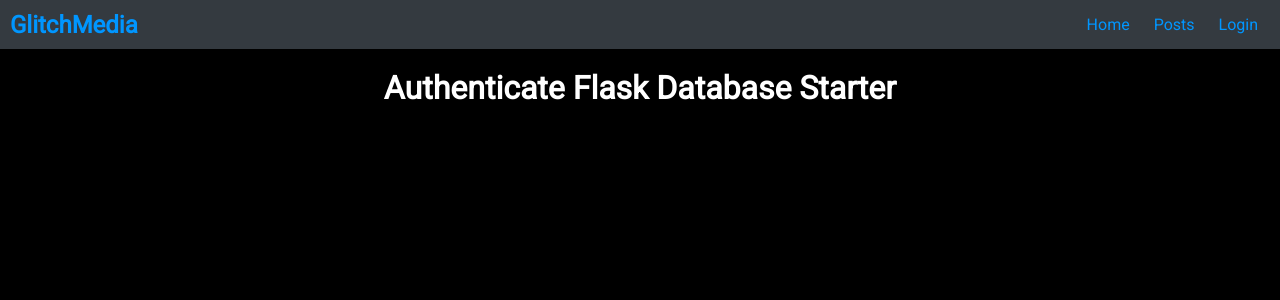
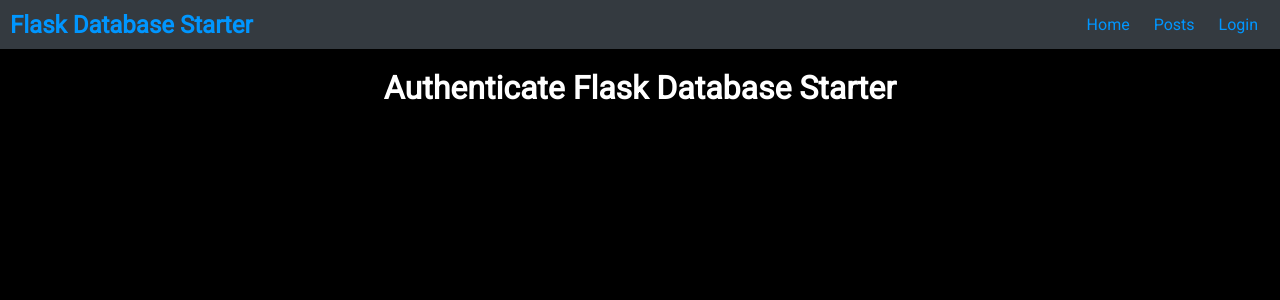
Before and after one commit to kokonut27/Flask-Database-Starter, a Flask app: page /login in a window 1280 px wide. Shown: the top 300 px of the page. Run offline with Flask 2, Linux system fonts and the light colour scheme; some libraries are stand-ins or nearby versions.

Commit message:
update to template again

```diff
--- /dev/null
+++ b/app.py
@@ -0,0 +1,171 @@
+import flask
+import sqlite3
+import markdown2
+import os
+from replit import db
+from werkzeug.exceptions import abort
+
+def get_db_connection():
+  conn = sqlite3.connect('database.db')
+  conn.row_factory = sqlite3.Row
+  return conn
+
+def get_post(post_id):
+  conn = get_db_connection()
+  post = conn.execute('SELECT * FROM posts WHERE id = ?', (post_id, )).fetchone()
+  conn.close()
+  if post == None:
+    abort(404)
+  return post
+
+def get_user(user_id):
+  conn = get_db_connection()
+  user = conn.execute('SELECT * FROM userInfo WHERE userNum = ?', (user_id, )).fetchone()
+  conn.close()
+  if user == None:
+    abort(404)
+  return user
+
+app = flask.Flask(__name__,
+                  static_url_path='',
+                  static_folder='static',
+                  template_folder='templates')
+app.config['SECRET_KEY'] = os.environ['SECRET_KEY']
+topics = ['fun', 'coding', 'gaming', 'random']
+
+# db.clear()
+
+try:
+  if db[os.environ["REPL_OWNER"]]:
+    print("db key", os.environ["REPL_OWNER"], "exists")
+  else:
+    db[os.environ["REPL_OWNER"]] = {}
+  if db[os.environ["REPL_OWNER"]]["topics"]:
+    print("db key 'topics' exists")
+  else:
+    db[os.environ["REPL_OWNER"]]["topics"] = []
+  if db[os.environ["REPL_OWNER"]]["hasLiked"]:
+    print("db key 'hasLiked' exists")
+  else:
+    db[os.environ["REPL_OWNER"]]["hasLiked"] = []
+except:
+  db[os.environ["REPL_OWNER"]] = {}
+  db[os.environ["REPL_OWNER"]]["topics"] = []
+  db[os.environ["REPL_OWNER"]]["hasLiked"] = []
+
+@app.route('/')
+def index():
+  conn = get_db_connection()
+  posts = conn.execute('SELECT * FROM posts').fetchall()
+  conn.close()
+  return flask.render_template(
+    'index.html',
+    loggedIn = flask.request.headers['X-Replit-User-Id'],
+    posts = posts
+  )
+
+@app.route('/login', methods = ["POST", "GET"])
+def login():
+  if flask.request.method == "POST":
+    loggedIn = flask.request.headers['X-Replit-User-Id']
+    username = flask.request.headers['X-Replit-User-Name']
+    conn = get_db_connection()
+    conn.execute("INSERT INTO userInfo (username, userid) VALUES (?, ?)", (username, loggedIn))
+    conn.commit()
+    conn.close()
+    return flask.render_template(
+      'login.html',
+      loggedIn = loggedIn
+    )
+
+  if flask.request.method == "GET":
+    return flask.render_template('login.html')
+
+@app.route('/dashboard', methods = ["POST", "GET"])
+def dashboard():
+  if flask.request.method == "GET":
+    return flask.render_template(
+      'dashboard.html',
+      username = flask.request.headers['X-Replit-User-Name'],
+      user_id = flask.request.headers['X-Replit-User-Id'],
+      loggedIn = flask.request.headers['X-Replit-User-Id']
+    )
+
+@app.route('/posts', methods = ["POST", "GET"])
+def posts():
+  conn = get_db_connection()
+  posts = conn.execute('SELECT * FROM posts').fetchall()
+  conn.close()
+  return flask.render_template(
+    'posts.html',
+    username = flask.request.headers['X-Replit-User-Name'],
+    posts = list(reversed(posts)),
+    loggedIn = flask.request.headers['X-Replit-User-Id']
+  )
+
+@app.route('/posts/<int:post_id>')
+def post(post_id):
+  post = get_post(post_id)
+  db[os.environ["REPL_OWNER"]]["topics"].append(post['topic'])
+  return flask.render_template(
+    'post.html',
+    post = post,
+    content = markdown2.markdown(post["content"]),
+    username = flask.request.headers['X-Replit-User-Name'],
+    loggedIn = flask.request.headers['X-Replit-User-Id']
+  )
+
+@app.route('/create', methods = ["POST", "GET"])
+def create():
+  username = flask.request.headers['X-Replit-User-Name']
+  userId = flask.request.headers['X-Replit-User-Id']
+  if flask.request.method == "POST":
+    title = flask.request.form['title']
+    content = flask.request.form['content']
+    topic = flask.request.form['topic']
+
+    if topic not in topics:
+      flask.flash('No such topic exists!')
+    else:
+      if not title:
+        flask.flash('The title is required!')
+      else:
+        conn = get_db_connection()
+        conn.execute("INSERT INTO posts (title, content, username, topic, userid, likes) VALUES (?, ?, ?, ?, ?, ?)", (title, content, username, topic, userId, 0))
+        conn.commit()
+        conn.close()
+        return flask.redirect(flask.url_for('index'))
+  return flask.render_template('create.html')
+
+@app.route('/edit/<int:post_id>')
+def edit(post_id):
+  post = get_post(post_id)
+
+@app.route('/like/<int:post_id>', methods = ["POST", "GET"])
+def like(post_id):
+  get_post(post_id) # check if post exists :D
+  userHasLiked = db[os.environ["REPL_OWNER"]]["hasLiked"]
+  for posts in userHasLiked:
+    if post_id == posts:
+      conn = get_db_connection()
+      conn.execute("UPDATE posts SET likes = likes - 1")
+      conn.commit()
+      conn.close()
+      db[os.environ["REPL_OWNER"]]["hasLiked"].remove(post_id)
+    else:
+      conn = get_db_connection()
+      conn.execute("UPDATE posts SET likes = likes + 1")
+      conn.commit()
+      conn.close()
+      db[os.environ["REPL_OWNER"]]["hasLiked"].append(post_id)
+  return flask.redirect(flask.url_for('posts'))
+
+@app.route('/user/<int:user_id>')
+def user(user_id):
+  get_user(user_id)
+  return flask.render_template(
+    'user.html',
+    user_id = user_id,
+    username = flask.request.headers['X-Replit-User-Name'],
+    loggedIn = flask.request.headers['X-Replit-User-Id']
+  )
--- a/index.py
+++ b/index.py
@@ -1,151 +1,4 @@
-import flask
-import sqlite3
-import markdown2
-import os
-from replit import db
-from werkzeug.exceptions import abort
-
-def get_db_connection():
-  conn = sqlite3.connect('database.db')
-  conn.row_factory = sqlite3.Row
-  return conn
-
-
-def get_post(post_id):
-  conn = get_db_connection()
-  post = conn.execute('SELECT * FROM posts WHERE id = ?', (post_id, )).fetchone()
-  conn.close()
-  if post == None:
-    abort(404)
-  return post
-
-def get_user(user_id):
-  conn = get_db_connection()
-  user = conn.execute('SELECT * FROM userInfo WHERE userid = ?', (user_id, )).fetchone()
-  conn.close()
-  if user == None:
-    abort(404)
-  return user
-
-app = flask.Flask(__name__,
-                  static_url_path='',
-                  static_folder='static',
-                  template_folder='templates')
-app.config['SECRET_KEY'] = os.environ['SECRET_KEY']
-
-# db.clear()
-
-try:
-  if db[os.environ["REPL_OWNER"]]:
-    print("db key", os.environ["REPL_OWNER"], "exists")
-  else:
-    db[os.environ["REPL_OWNER"]] = {}
-  if db[os.environ["REPL_OWNER"]]["topics"]:
-    print("db key 'topics' exists")
-  else:
-    db[os.environ["REPL_OWNER"]]["topics"] = []
-  if db[os.environ["REPL_OWNER"]]["hasLiked"]:
-    print("db key 'hasLiked' exists")
-  else:
-    db[os.environ["REPL_OWNER"]]["hasLiked"] = []
-except:
-  db[os.environ["REPL_OWNER"]] = {}
-  db[os.environ["REPL_OWNER"]]["topics"] = []
-  db[os.environ["REPL_OWNER"]]["hasLiked"] = []
-
-@app.route('/')
-def index():
-  conn = get_db_connection()
-  posts = conn.execute('SELECT * FROM posts').fetchall()
-  conn.close()
-  return flask.render_template(
-    'index.html',
-    loggedIn = flask.request.headers['X-Replit-User-Id'],
-    posts = posts
-  )
-
-@app.route('/login', methods = ["POST", "GET"])
-def login():
-  if flask.request.method == "POST":
-    loggedIn = flask.request.headers['X-Replit-User-Id']
-    username = flask.request.headers['X-Replit-User-Name']
-    conn = get_db_connection()
-    conn.execute("INSERT INTO userInfo (username, userid) VALUES (?, ?)", (username, loggedIn))
-    conn.commit()
-    conn.close()
-    return flask.render_template(
-      'login.html',
-      loggedIn = loggedIn
-    )
-
-  if flask.request.method == "GET":
-    return flask.render_template('login.html')
-
-@app.route('/dashboard', methods = ["POST", "GET"])
-def dashboard():
-  if flask.request.method == "GET":
-    return flask.render_template(
-      'dashboard.html',
-      username = flask.request.headers['X-Replit-User-Name'],
-      user_id = flask.request.headers['X-Replit-User-Id']
-    )
-
-@app.route('/posts', methods = ["POST", "GET"])
-def posts():
-  conn = get_db_connection()
-  posts = conn.execute('SELECT * FROM posts').fetchall()
-  conn.close()
-  return flask.render_template(
-    'posts.html',
-    username = flask.request.headers['X-Replit-User-Name'],
-    posts = list(reversed(posts))
-  )
-
-@app.route('/posts/<int:post_id>')
-def post(post_id):
-  post = get_post(post_id)
-  db[os.environ["REPL_OWNER"]]["topics"].append(post['topic'])
-  return flask.render_template(
-    'post.html',
-    post = post,
-    content = markdown2.markdown(post["content"]),
-    username = flask.request.headers['X-Replit-User-Name']
-  )
-
-@app.route('/create', methods = ["POST", "GET"])
-def create():
-  pass
-
-@app.route('/edit/<int:post_id>')
-def edit(post_id):
-  post = get_post(post_id)
-
-@app.route('/like/<int:post_id>', methods = ["POST", "GET"])
-def like(post_id):
-  get_post(post_id) # check if post exists :D
-  userHasLiked = db[os.environ["REPL_OWNER"]]["hasLiked"]
-  for posts in userHasLiked:
-    if post_id == posts:
-      conn = get_db_connection()
-      conn.execute("UPDATE posts SET likes = likes - 1")
-      conn.commit()
-      conn.close()
-      db[os.environ["REPL_OWNER"]]["hasLiked"].remove(post_id)
-    else:
-      conn = get_db_connection()
-      conn.execute("UPDATE posts SET likes = likes + 1")
-      conn.commit()
-      conn.close()
-      db[os.environ["REPL_OWNER"]]["hasLiked"].append(post_id)
-  return flask.redirect(flask.url_for('posts'))
-
-@app.route('/user/<int:user_id>')
-def user(user_id):
-  return flask.render_template(
-    'user.html',
-    user_id = user_id,
-    username = flask.request.headers['X-Replit-User-Name']
-  )
+from app import app
 
 if __name__ == "__main__":
   app.run(port = 8080, host = "0.0.0.0")
--- a/schema.sql
+++ b/schema.sql
@@ -12,6 +12,7 @@ CREATE TABLE posts (
 );
 
 CREATE TABLE userInfo (
-  username TEXT NOT NULL,
-  userid TEXT NOT NULL
-)
+  userNum INTEGER PRIMARY KEY AUTOINCREMENT,
+  userid INTEGER NOT NULL,
+  username TEXT NOT NULL
+);
--- a/static/styles.css
+++ b/static/styles.css
@@ -71,10 +71,14 @@ button {
   font-size: 80%;
   border-radius: .25rem;
   border: 0px solid;
-  background: #00ff2a;
-  color: #FFF;
+  background: #00c700;
+  color: #d6d6d6;
   white-space: nowrap;
-  line-height: 4;
+  line-height: 2;
   vertical-align: middle;
   padding: .25rem;
 }
+
+.likes {
+  padding-left: .5rem;
+}
--- a/templates/base.html
+++ b/templates/base.html
@@ -12,7 +12,7 @@
     <nav class="navbar">
       <div class="title">
         <a href="/">
-          <h1>GlitchMedia</h1>
+          <h1>Flask Database Starter</h1>
         </a>
       </div>
       <ul class="navlinks">
--- a/templates/dashboard.html
+++ b/templates/dashboard.html
@@ -1,7 +1,7 @@
 {% extends 'base.html' %}
 
 {% block content %}
-  <h1> {{ username }} </h1>
+  <h1> {% block title %} Dashboard {% endblock %}- {{ username }} </h1>
   <span class="badge"> User ID: {{ user_id }} </span>
   <br>
   <h2>Your posts:</h2>
--- a/templates/index.html
+++ b/templates/index.html
@@ -1,7 +1,6 @@
 {% extends 'base.html' %}
 
 {% block content %}
-<h1>{% block title %} GlitchMedia {% endblock %}</h1>
+<h1>{% block title %} Flask Database Starter {% endblock %}</h1>
 <h2>For you</h2>
-{{ loggedIn }}
 {% endblock %}
--- a/templates/posts.html
+++ b/templates/posts.html
@@ -6,7 +6,7 @@
     <div>
       <div>
         <a href="{{ url_for('post', post_id=post['id']) }}">
-          <h2>{{ post['title'] }}</h2>
+          <h2 style="display: inline-block">{{ post['title'] }}</h2>
         </a>
         <a href="{{ url_for('like', post_id=post['id'] ) }}" class="likes">
           <span class="like-badge">&hearts; {{ post['likes'] }}</span>
```
Also changed, not shown: README.md, database.db.
